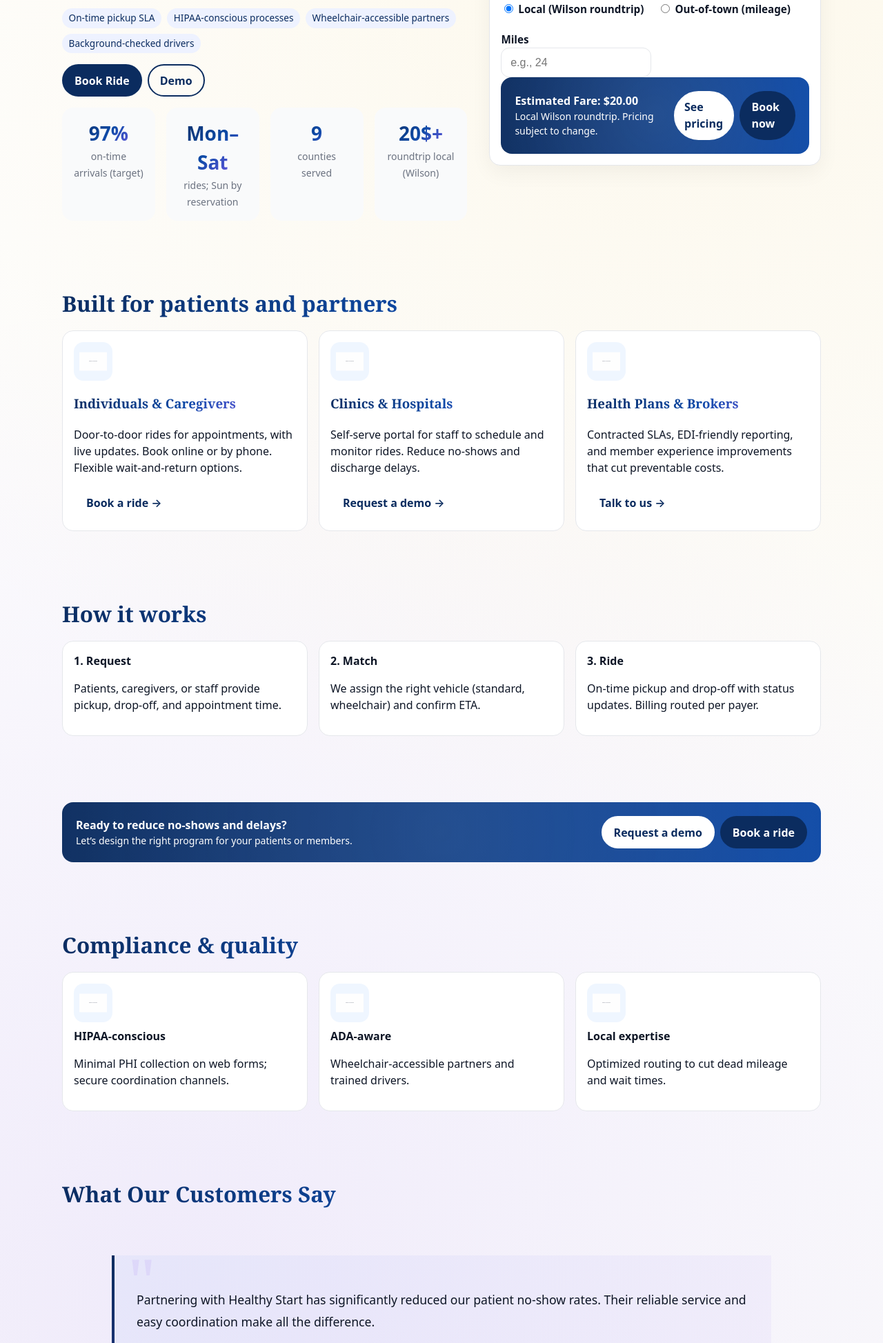
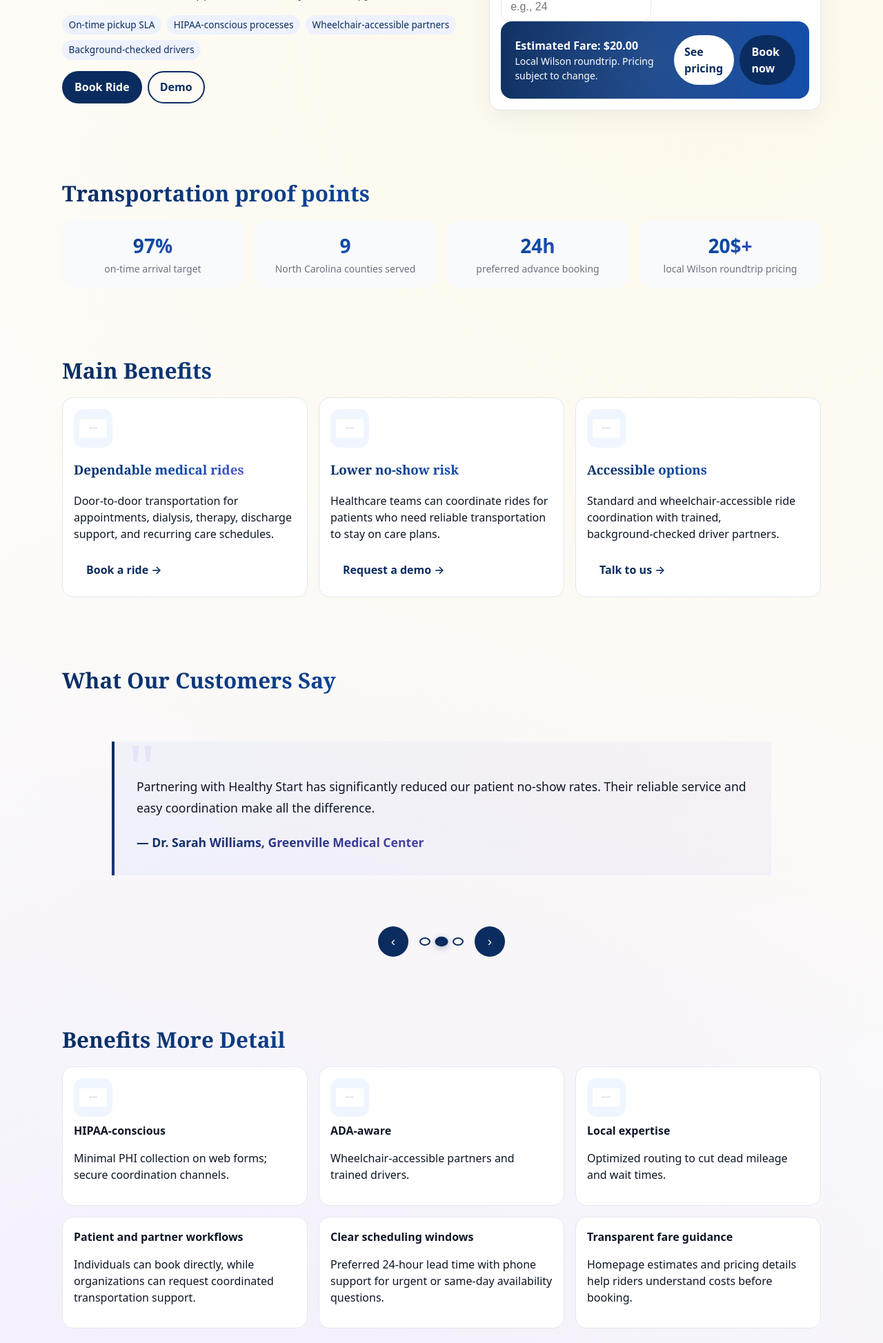
Before and after one commit to NyutonCEO/healthystart, a plain HTML site: page index.html in a window 1280 px wide. Shown: the part 853-2800 px from the top of the page at 69% size. Drawn offline with Linux system fonts and the light colour scheme.

Commit message:
Restructure homepage landing sections

```diff
--- a/index.html
+++ b/index.html
@@ -128,12 +128,6 @@
       <a class="btn btn-primary" href="/patients.html">Book Ride</a>
       <a class="btn btn-outline" href="/organizations.html">Demo</a>
     </div>
-    <div class="kpis" style="margin-top:1rem;">
-      <div class="kpi"><strong>97%</strong><span class="muted small">on‑time arrivals (target)</span></div>
-      <div class="kpi"><strong>Mon–Sat</strong><span class="muted small">rides; Sun by reservation</span></div>
-      <div class="kpi"><strong>9</strong><span class="muted small">counties served</span></div>
-      <div class="kpi"><strong>$20+</strong><span class="muted small">roundtrip local (Wilson)</span></div>
-    </div>
   </div>
   <div>
     <div class="badges" style="margin-bottom:.75rem;">
@@ -170,63 +164,40 @@
   </div>
 </section>
 
-<section class="section" aria-labelledby="who">
+<section class="section" aria-labelledby="stats">
   <div class="container">
-    <h2 id="who">Built for patients and partners</h2>
+    <h2 id="stats">Transportation proof points</h2>
+    <div class="kpis">
+      <div class="kpi"><strong>97%</strong><span class="muted small">on‑time arrival target</span></div>
+      <div class="kpi"><strong>9</strong><span class="muted small">North Carolina counties served</span></div>
+      <div class="kpi"><strong>24h</strong><span class="muted small">preferred advance booking</span></div>
+      <div class="kpi"><strong>$20+</strong><span class="muted small">local Wilson roundtrip pricing</span></div>
+    </div>
+  </div>
+</section>
+
+<section class="section" aria-labelledby="benefits">
+  <div class="container">
+    <h2 id="benefits">Main Benefits</h2>
     <div class="grid-3">
       <div class="card">
         <div class="icon"><img src="assets/img/care.svg" alt="" width="40" height="40" loading="lazy" decoding="async"></div>
-        <h3>Individuals & Caregivers</h3>
-        <p>Door‑to‑door rides for appointments, with live updates. Book online or by phone. Flexible wait‑and‑return options.</p>
+        <h3>Dependable medical rides</h3>
+        <p>Door‑to‑door transportation for appointments, dialysis, therapy, discharge support, and recurring care schedules.</p>
         <a class="btn btn-ghost" href="patients.html">Book a ride →</a>
       </div>
       <div class="card">
         <div class="icon"><img src="assets/img/clinic.svg" alt="" width="40" height="40" loading="lazy" decoding="async"></div>
-        <h3>Clinics & Hospitals</h3>
-        <p>Self‑serve portal for staff to schedule and monitor rides. Reduce no‑shows and discharge delays.</p>
+        <h3>Lower no‑show risk</h3>
+        <p>Healthcare teams can coordinate rides for patients who need reliable transportation to stay on care plans.</p>
         <a class="btn btn-ghost" href="/organizations.html">Request a demo →</a>
       </div>
       <div class="card">
         <div class="icon"><img src="assets/img/fleet.svg" alt="" width="40" height="40" loading="lazy" decoding="async"></div>
-        <h3>Health Plans & Brokers</h3>
-        <p>Contracted SLAs, EDI‑friendly reporting, and member experience improvements that cut preventable costs.</p>
+        <h3>Accessible options</h3>
+        <p>Standard and wheelchair‑accessible ride coordination with trained, background‑checked driver partners.</p>
         <a class="btn btn-ghost" href="/organizations.html#plans">Talk to us →</a>
       </div>
-    </div>
-  </div>
-</section>
-
-<section class="section" aria-labelledby="how">
-  <div class="container">
-    <h2 id="how">How it works</h2>
-    <div class="grid-3">
-      <div class="card"><strong>1. Request</strong><p>Patients, caregivers, or staff provide pickup, drop‑off, and appointment time.</p></div>
-      <div class="card"><strong>2. Match</strong><p>We assign the right vehicle (standard, wheelchair) and confirm ETA.</p></div>
-      <div class="card"><strong>3. Ride</strong><p>On‑time pickup and drop‑off with status updates. Billing routed per payer.</p></div>
-    </div>
-
-  </div>
-</section>
-
-<section class="section">
-  <div class="container banner">
-    <div>
-      <strong>Ready to reduce no‑shows and delays?</strong><div class="small">Let’s design the right program for your patients or members.</div>
-    </div>
-    <div class="actions">
-      <a class="btn btn-light" href="/organizations.html">Request a demo</a>
-      <a class="btn btn-primary" href="/patients.html">Book a ride</a>
-    </div>
-  </div>
-</section>
-
-<section class="section" aria-labelledby="trust">
-  <div class="container">
-    <h2 id="trust">Compliance & quality</h2>
-    <div class="grid-3">
-      <div class="card"><div class="icon"><img src="assets/img/compliance.svg" width="40" height="40" alt="" loading="lazy" decoding="async"></div><strong>HIPAA‑conscious</strong><p>Minimal PHI collection on web forms; secure coordination channels.</p></div>
-      <div class="card"><div class="icon"><img src="assets/img/wheelchair.svg" width="40" height="40" alt="" loading="lazy" decoding="async"></div><strong>ADA‑aware</strong><p>Wheelchair‑accessible partners and trained drivers.</p></div>
-      <div class="card"><div class="icon"><img src="assets/img/map.svg" width="40" height="40" alt="" loading="lazy" decoding="async"></div><strong>Local expertise</strong><p>Optimized routing to cut dead mileage and wait times.</p></div>
     </div>
   </div>
 </section>
@@ -264,6 +235,70 @@
         </div>
         <button class="slider-btn" data-direction="next" aria-label="Next testimonial">›</button>
       </div>
+    </div>
+  </div>
+</section>
+
+<section class="section" aria-labelledby="more-benefits">
+  <div class="container">
+    <h2 id="more-benefits">Benefits More Detail</h2>
+    <div class="grid-3">
+      <div class="card"><div class="icon"><img src="assets/img/compliance.svg" width="40" height="40" alt="" loading="lazy" decoding="async"></div><strong>HIPAA‑conscious</strong><p>Minimal PHI collection on web forms; secure coordination channels.</p></div>
+      <div class="card"><div class="icon"><img src="assets/img/wheelchair.svg" width="40" height="40" alt="" loading="lazy" decoding="async"></div><strong>ADA‑aware</strong><p>Wheelchair‑accessible partners and trained drivers.</p></div>
+      <div class="card"><div class="icon"><img src="assets/img/map.svg" width="40" height="40" alt="" loading="lazy" decoding="async"></div><strong>Local expertise</strong><p>Optimized routing to cut dead mileage and wait times.</p></div>
+      <div class="card"><strong>Patient and partner workflows</strong><p>Individuals can book directly, while organizations can request coordinated transportation support.</p></div>
+      <div class="card"><strong>Clear scheduling windows</strong><p>Preferred 24-hour lead time with phone support for urgent or same-day availability questions.</p></div>
+      <div class="card"><strong>Transparent fare guidance</strong><p>Homepage estimates and pricing details help riders understand costs before booking.</p></div>
+    </div>
+  </div>
+</section>
+
+<section class="section" aria-labelledby="how">
+  <div class="container">
+    <h2 id="how">The Process</h2>
+    <div class="grid-3">
+      <div class="card"><strong>1. Request</strong><p>Patients, caregivers, or staff provide pickup, drop‑off, and appointment time.</p></div>
+      <div class="card"><strong>2. Confirm</strong><p>We review the details, match the right vehicle type, and coordinate timing.</p></div>
+      <div class="card"><strong>3. Ride</strong><p>Driver partners complete pickup and drop‑off with courteous, door‑to‑door support.</p></div>
+    </div>
+  </div>
+</section>
+
+<section class="section" aria-labelledby="home-faq">
+  <div class="container">
+    <h2 id="home-faq">FAQ</h2>
+    <div class="accordion" role="list">
+      <details class="accordion-item" open>
+        <summary class="accordion-trigger"><span class="label">How do I book a ride?</span><span class="chevron">▾</span></summary>
+        <div class="accordion-panel">
+          <p>You can book online through the ride request form or call <a href="tel:+12526741812"><strong>(252) 674‑1812</strong></a>.</p>
+        </div>
+      </details>
+      <details class="accordion-item">
+        <summary class="accordion-trigger"><span class="label">How far in advance should I reserve?</span><span class="chevron">▾</span></summary>
+        <div class="accordion-panel">
+          <p>Please book at least 24 hours in advance when possible. Same-day rides may be available by phone.</p>
+        </div>
+      </details>
+      <details class="accordion-item">
+        <summary class="accordion-trigger"><span class="label">What areas do you serve?</span><span class="chevron">▾</span></summary>
+        <div class="accordion-panel">
+          <p>We serve multiple counties across Eastern and Central North Carolina, including Wilson, Halifax, Hertford, Nash, Johnston, Wake, Durham, Orange, and Edgecombe.</p>
+        </div>
+      </details>
+    </div>
+    <p class="small muted" style="margin-top:1rem;">Have another question? <a href="/faq.html">Visit the full FAQ</a> or <a href="/contact.html">contact us</a>.</p>
+  </div>
+</section>
+
+<section class="section">
+  <div class="container banner">
+    <div>
+      <strong>Ready to Start?</strong><div class="small">Book a ride or request a partner demo with Healthy Start.</div>
+    </div>
+    <div class="actions">
+      <a class="btn btn-light" href="/patients.html#book">Book a ride</a>
+      <a class="btn btn-primary" href="/organizations.html">Request a demo</a>
     </div>
   </div>
 </section>
```
